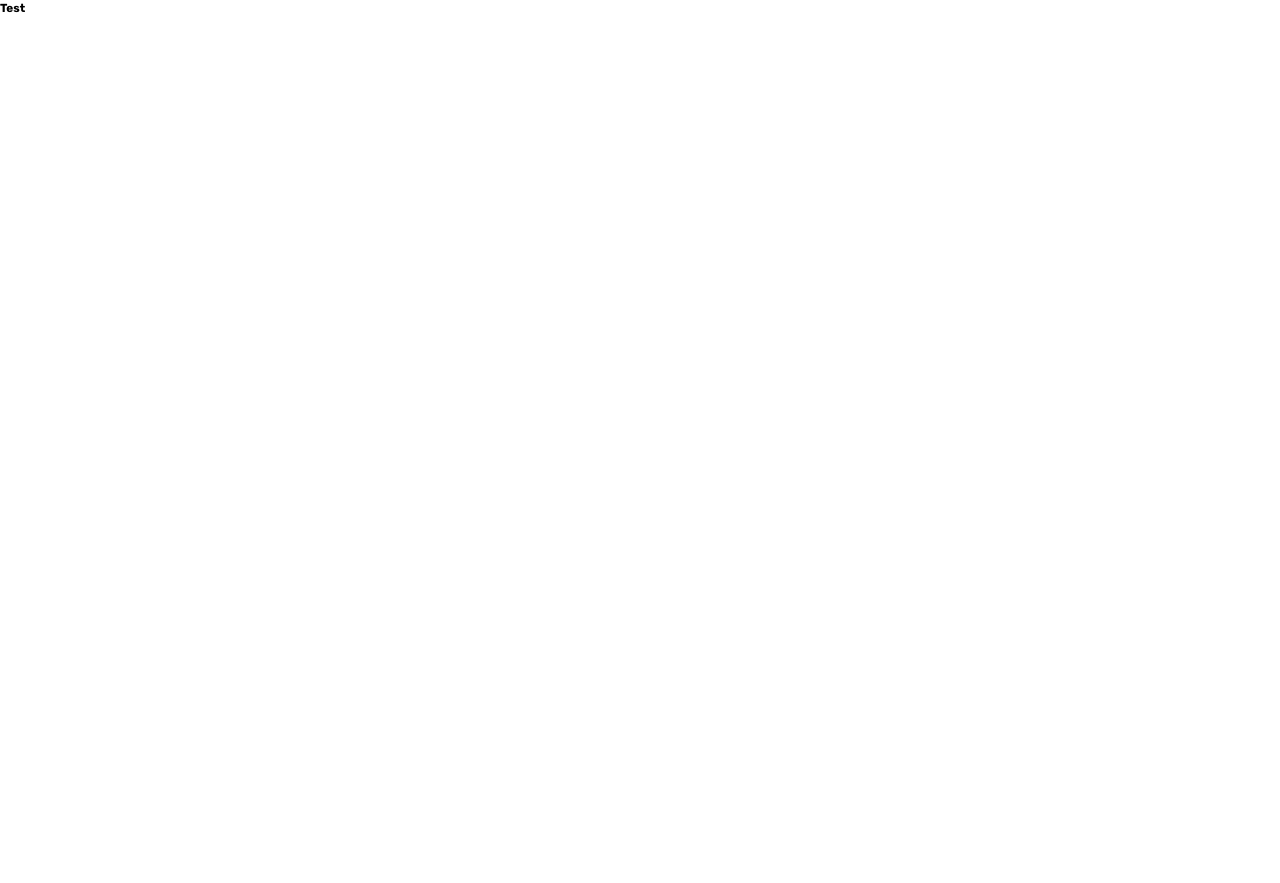
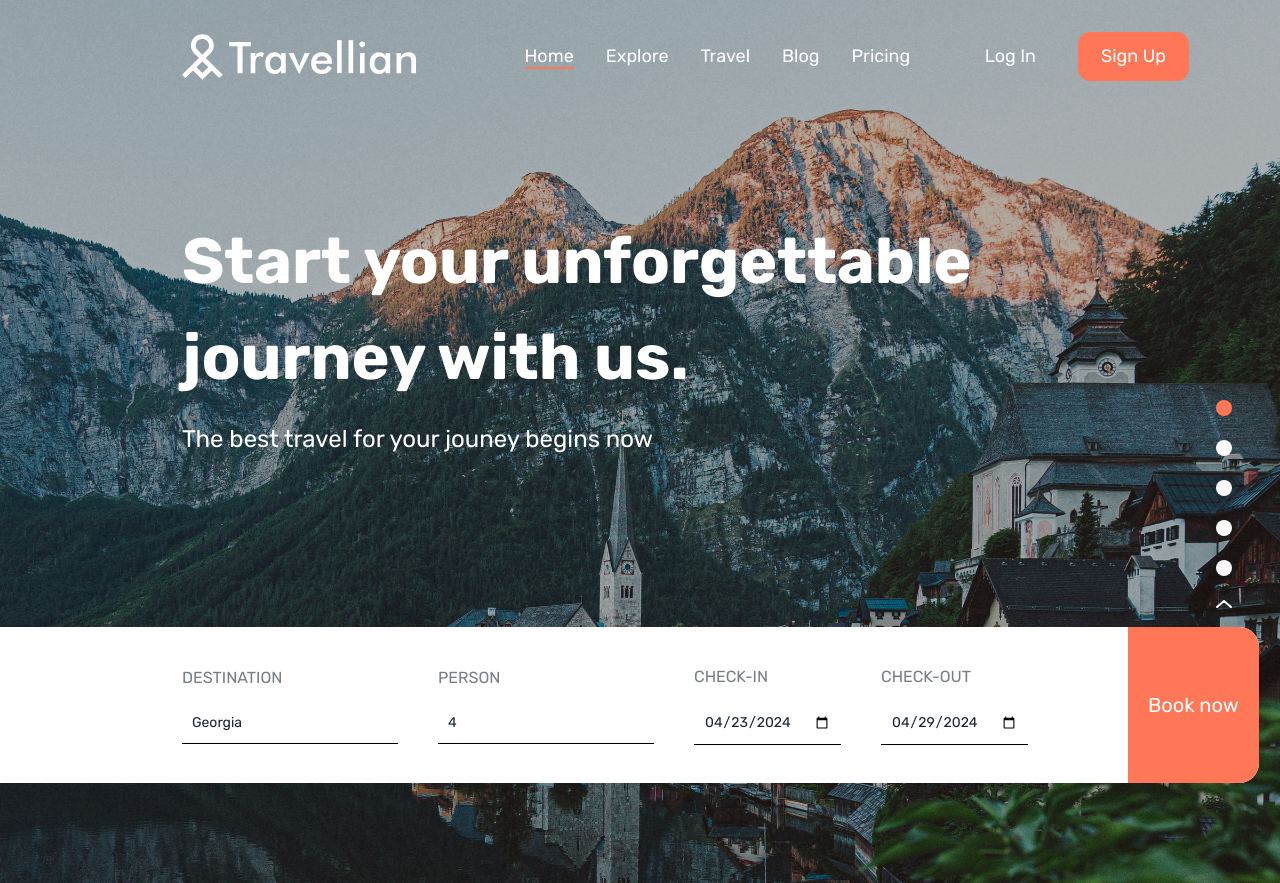
Before and after one commit to NikolozKereselidze/Travel-Agency, a React (Vite) app: page / in a window 1280 px wide. Before the commit the page ends 800 px from the top, so only its background shows below. Built offline with nearby package versions, Linux system fonts and the light colour scheme.

Commit message:
feat: render all components

```diff
--- a/src/App.jsx
+++ b/src/App.jsx
@@ -1,10 +1,19 @@
 import { useState } from "react";
 import "./App.css";
+import Header from "./components/Hero/Header";
+import Hero from "./components/Hero/Hero";
+import HeaderBook from "./components/Hero/HeaderBook";
+import HeroSidebar from "./components/Hero/HeroSidebar";
 
 function App() {
   return (
     <>
-      <h3>Test</h3>
+      <section className="heroWrapper">
+        <Header />
+        <Hero />
+        <HeaderBook />
+        <HeroSidebar />
+      </section>
     </>
   );
 }
```
